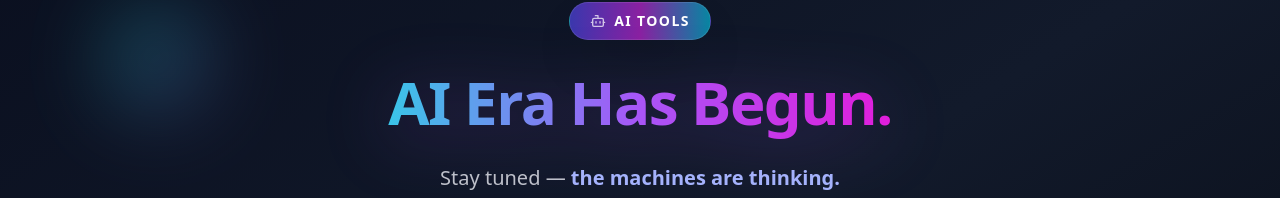
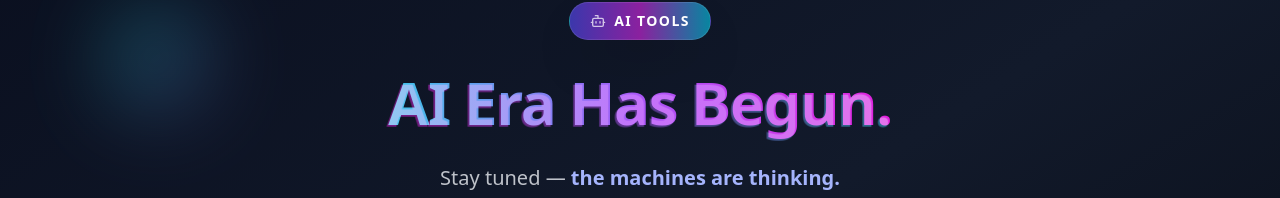
Before and after one commit to amritanshu99/amiwrites-UI, a React (Create React App) app: page /ai-tools in a window 1280 px wide. Shown: the part 156-354 px from the top of the page. Built offline with nearby package versions, Linux system fonts and the light colour scheme.

Commit message:
Cosmetic changes

```diff
--- a/src/components/AI-Tools/AITools.jsx
+++ b/src/components/AI-Tools/AITools.jsx
@@ -157,8 +157,12 @@ export default function AITools() {
           transition={{ duration: 1 }}
           className={clsx(
             "mt-8 pb-4 text-4xl sm:text-5xl md:text-6xl font-extrabold leading-[1.2] tracking-tight relative",
+            // Base text gradient
             "text-transparent bg-clip-text bg-gradient-to-r from-[#00ffe0] via-[#a855f7] to-[#ff00cc]",
-            "drop-shadow-[0_10px_35px_rgba(168,85,247,0.35)]"
+            // Glitch layer using ::before (relies on your existing animate-glitch keyframes)
+            "before:content-['AI_Era_Has_Begun.'] before:absolute before:top-0 before:left-0 before:w-full before:h-full",
+            "before:text-transparent before:bg-clip-text before:bg-gradient-to-r before:from-[#ff00cc] before:via-[#a855f7] before:to-[#00ffe0]",
+            "before:opacity-50 before:mix-blend-screen before:animate-glitch"
           )}
         >
           AI Era Has Begun.
```
